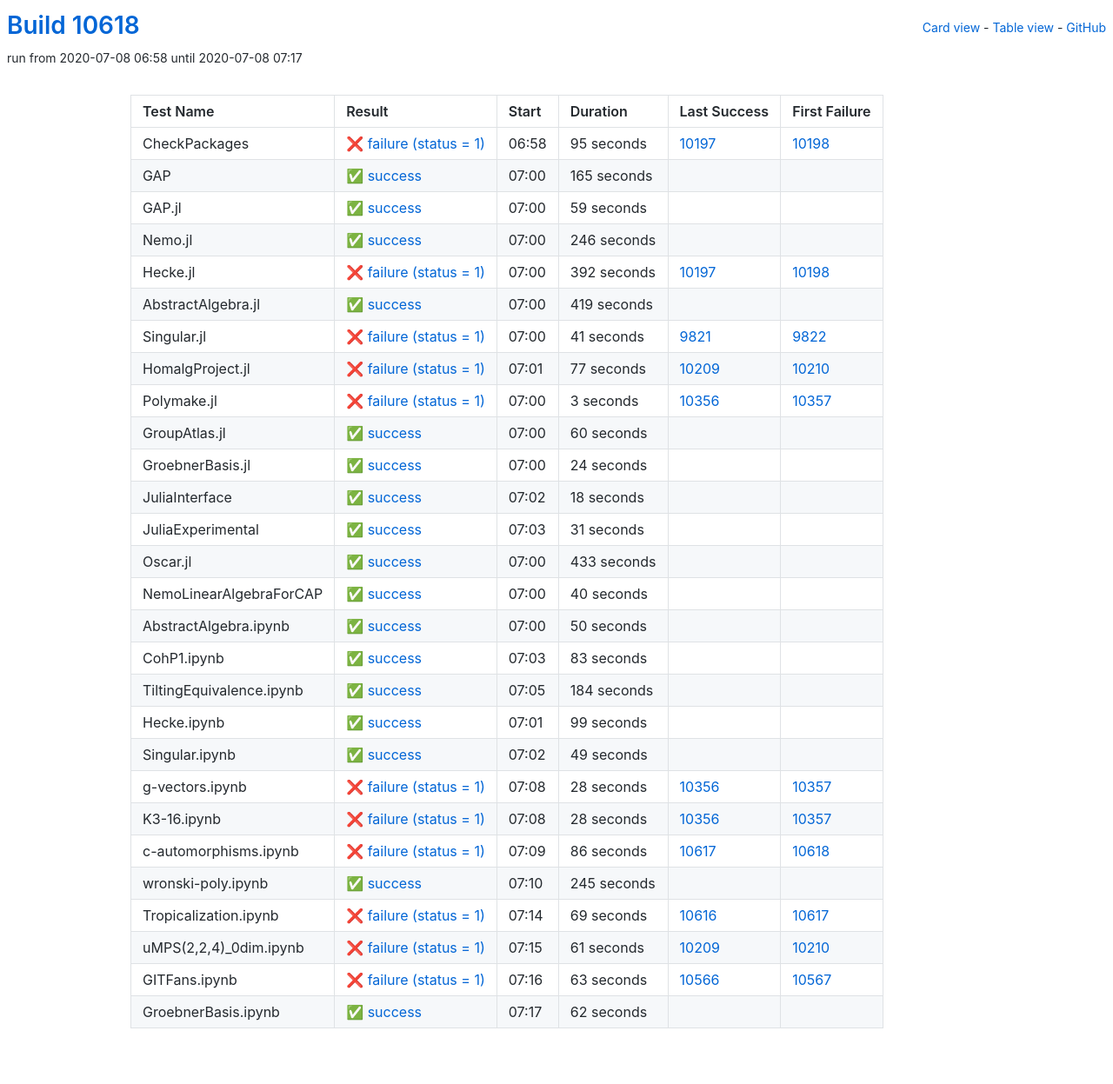
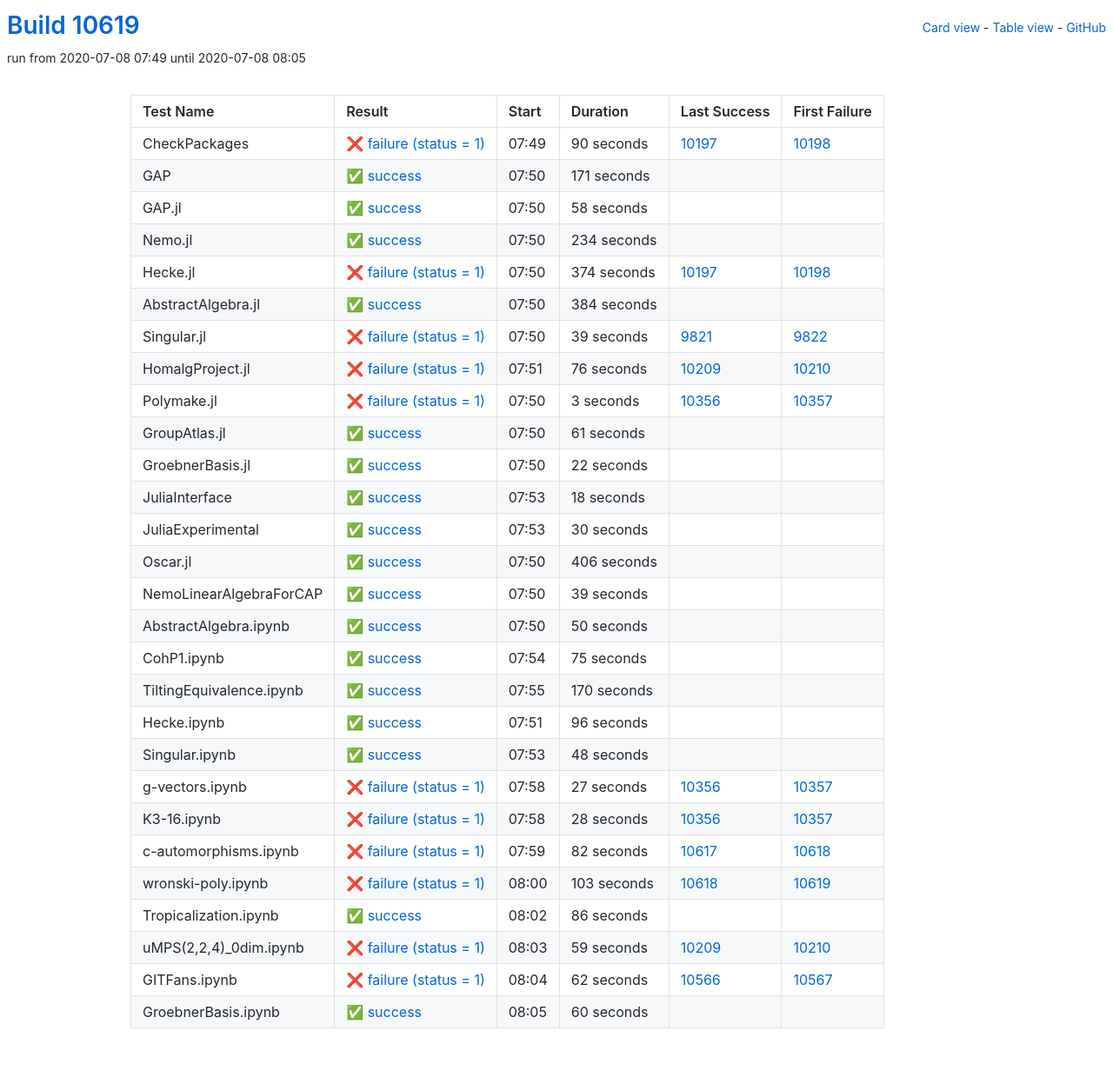
Before and after one commit to oscar-system/oscar-ci-status, a Jekyll site: the page built from table.html, in a window 1280 px wide. Shown: the whole page at 87% size. Built offline with Jekyll 4.4.1, drawn with Linux system fonts in a browser that asks for light colours.

Commit message:
Build #10619

```diff
--- a/_data/ci.yml
+++ b/_data/ci.yml
@@ -1,6 +1,6 @@
 ---
-build: 10618
-build_url: https://oscarci.mathematik.uni-kl.de/job/oscar/10618/
+build: 10619
+build_url: https://oscarci.mathematik.uni-kl.de/job/oscar/10619/
 job: oscar
 organization: oscar-system
 repo: oscar-ci-status
@@ -8,104 +8,104 @@
 tests:
 - name: CheckPackages
   id: checkpackages
-  log: https://oscarci.mathematik.uni-kl.de/job/oscar/10618/artifact/logs/build-10618/CheckPackages.log
-  start: 2020-07-08 06:58
+  log: https://oscarci.mathematik.uni-kl.de/job/oscar/10619/artifact/logs/build-10619/CheckPackages.log
+  start: 2020-07-08 07:49
   success: false
   exitcode: 1
   status: failure
-  duration: 95
+  duration: 90
   last_success: 10197
   last_success_url: https://oscarci.mathematik.uni-kl.de/job/oscar/10197/
   first_failure: 10198
   first_failure_url: https://oscarci.mathematik.uni-kl.de/job/oscar/10198/
 - name: GAP
   id: gap
-  log: https://oscarci.mathematik.uni-kl.de/job/oscar/10618/artifact/logs/build-10618/GAP.log
-  start: 2020-07-08 07:00
+  log: https://oscarci.mathematik.uni-kl.de/job/oscar/10619/artifact/logs/build-10619/GAP.log
+  start: 2020-07-08 07:50
   success: true
   exitcode: 0
   status: success
-  duration: 165
+  duration: 171
   last_success: false
   last_success_url:
   first_failure: false
   first_failure_url:
 - name: GAP.jl
   id: gap-jl
-  log: https://oscarci.mathematik.uni-kl.de/job/oscar/10618/artifact/logs/build-10618/GAP.jl.log
-  start: 2020-07-08 07:00
+  log: https://oscarci.mathematik.uni-kl.de/job/oscar/10619/artifact/logs/build-10619/GAP.jl.log
+  start: 2020-07-08 07:50
   success: true
   exitcode: 0
   status: success
-  duration: 59
+  duration: 58
   last_success: false
   last_success_url:
   first_failure: false
   first_failure_url:
 - name: Nemo.jl
   id: nemo-jl
-  log: https://oscarci.mathematik.uni-kl.de/job/oscar/10618/artifact/logs/build-10618/Nemo.jl.log
-  start: 2020-07-08 07:00
+  log: https://oscarci.mathematik.uni-kl.de/job/oscar/10619/artifact/logs/build-10619/Nemo.jl.log
+  start: 2020-07-08 07:50
   success: true
   exitcode: 0
   status: success
-  duration: 246
+  duration: 234
   last_success: false
   last_success_url:
   first_failure: false
   first_failure_url:
 - name: Hecke.jl
   id: hecke-jl
-  log: https://oscarci.mathematik.uni-kl.de/job/oscar/10618/artifact/logs/build-10618/Hecke.jl.log
-  start: 2020-07-08 07:00
+  log: https://oscarci.mathematik.uni-kl.de/job/oscar/10619/artifact/logs/build-10619/Hecke.jl.log
+  start: 2020-07-08 07:50
   success: false
   exitcode: 1
   status: failure
-  duration: 392
+  duration: 374
   last_success: 10197
   last_success_url: https://oscarci.mathematik.uni-kl.de/job/oscar/10197/
   first_failure: 10198
   first_failure_url: https://oscarci.mathematik.uni-kl.de/job/oscar/10198/
 - name: AbstractAlgebra.jl
   id: abstractalgebra-jl
-  log: https://oscarci.mathematik.uni-kl.de/job/oscar/10618/artifact/logs/build-10618/AbstractAlgebra.jl.log
-  start: 2020-07-08 07:00
+  log: https://oscarci.mathematik.uni-kl.de/job/oscar/10619/artifact/logs/build-10619/AbstractAlgebra.jl.log
+  start: 2020-07-08 07:50
   success: true
   exitcode: 0
   status: success
-  duration: 419
+  duration: 384
   last_success: false
   last_success_url:
   first_failure: false
   first_failure_url:
 - name: Singular.jl
   id: singular-jl
-  log: https://oscarci.mathematik.uni-kl.de/job/oscar/10618/artifact/logs/build-10618/Singular.jl.log
-  start: 2020-07-08 07:00
+  log: https://oscarci.mathematik.uni-kl.de/job/oscar/10619/artifact/logs/build-10619/Singular.jl.log
+  start: 2020-07-08 07:50
   success: false
   exitcode: 1
   status: failure
-  duration: 41
+  duration: 39
   last_success: 9821
   last_success_url: https://oscarci.mathematik.uni-kl.de/job/oscar/9821/
   first_failure: 9822
   first_failure_url: https://oscarci.mathematik.uni-kl.de/job/oscar/9822/
 - name: HomalgProject.jl
   id: homalgproject-jl
-  log: https://oscarci.mathematik.uni-kl.de/job/oscar/10618/artifact/logs/build-10618/HomalgProject.jl.log
-  start: 2020-07-08 07:01
+  log: https://oscarci.mathematik.uni-kl.de/job/oscar/10619/artifact/logs/build-10619/HomalgProject.jl.log
+  start: 2020-07-08 07:51
   success: false
   exitcode: 1
   status: failure
-  duration: 77
+  duration: 76
   last_success: 10209
   last_success_url: https://oscarci.mathematik.uni-kl.de/job/oscar/10209/
   first_failure: 10210
   first_failure_url: https://oscarci.mathematik.uni-kl.de/job/oscar/10210/
 - name: Polymake.jl
   id: polymake-jl
-  log: https://oscarci.mathematik.uni-kl.de/job/oscar/10618/artifact/logs/build-10618/Polymake.jl.log
-  start: 2020-07-08 07:00
+  log: https://oscarci.mathematik.uni-kl.de/job/oscar/10619/artifact/logs/build-10619/Polymake.jl.log
+  start: 2020-07-08 07:50
   success: false
   exitcode: 1
   status: failure
@@ -116,32 +116,32 @@
   first_failure_url: https://oscarci.mathematik.uni-kl.de/job/oscar/10357/
 - name: GroupAtlas.jl
   id: groupatlas-jl
-  log: https://oscarci.mathematik.uni-kl.de/job/oscar/10618/artifact/logs/build-10618/GroupAtlas.jl.log
-  start: 2020-07-08 07:00
+  log: https://oscarci.mathematik.uni-kl.de/job/oscar/10619/artifact/logs/build-10619/GroupAtlas.jl.log
+  start: 2020-07-08 07:50
   success: true
   exitcode: 0
   status: success
-  duration: 60
+  duration: 61
   last_success: false
   last_success_url:
   first_failure: false
   first_failure_url:
 - name: GroebnerBasis.jl
   id: groebnerbasis-jl
-  log: https://oscarci.mathematik.uni-kl.de/job/oscar/10618/artifact/logs/build-10618/GroebnerBasis.jl.log
-  start: 2020-07-08 07:00
+  log: https://oscarci.mathematik.uni-kl.de/job/oscar/10619/artifact/logs/build-10619/GroebnerBasis.jl.log
+  start: 2020-07-08 07:50
   success: true
   exitcode: 0
   status: success
-  duration: 24
+  duration: 22
   last_success: false
   last_success_url:
   first_failure: false
   first_failure_url:
 - name: JuliaInterface
   id: juliainterface
-  log: https://oscarci.mathematik.uni-kl.de/job/oscar/10618/artifact/logs/build-10618/JuliaInterface.log
-  start: 2020-07-08 07:02
+  log: https://oscarci.mathematik.uni-kl.de/job/oscar/10619/artifact/logs/build-10619/JuliaInterface.log
+  start: 2020-07-08 07:53
   success: true
   exitcode: 0
   status: success
@@ -152,44 +152,44 @@
   first_failure_url:
 - name: JuliaExperimental
   id: juliaexperimental
-  log: https://oscarci.mathematik.uni-kl.de/job/oscar/10618/artifact/logs/build-10618/JuliaExperimental.log
-  start: 2020-07-08 07:03
+  log: https://oscarci.mathematik.uni-kl.de/job/oscar/10619/artifact/logs/build-10619/JuliaExperimental.log
+  start: 2020-07-08 07:53
   success: true
   exitcode: 0
   status: success
-  duration: 31
+  duration: 30
   last_success: false
   last_success_url:
   first_failure: false
   first_failure_url:
 - name: Oscar.jl
   id: oscar-jl
-  log: https://oscarci.mathematik.uni-kl.de/job/oscar/10618/artifact/logs/build-10618/Oscar.jl.log
-  start: 2020-07-08 07:00
+  log: https://oscarci.mathematik.uni-kl.de/job/oscar/10619/artifact/logs/build-10619/Oscar.jl.log
+  start: 2020-07-08 07:50
   success: true
   exitcode: 0
   status: success
-  duration: 433
+  duration: 406
   last_success: false
   last_success_url:
   first_failure: false
   first_failure_url:
 - name: NemoLinearAlgebraForCAP
   id: nemolinearalgebraforcap
-  log: https://oscarci.mathematik.uni-kl.de/job/oscar/10618/artifact/logs/build-10618/NemoLinearAlgebraForCAP.log
-  start: 2020-07-08 07:00
+  log: https://oscarci.mathematik.uni-kl.de/job/oscar/10619/artifact/logs/build-10619/NemoLinearAlgebraForCAP.log
+  start: 2020-07-08 07:50
   success: true
   exitcode: 0
   status: success
-  duration: 40
+  duration: 39
   last_success: false
   last_success_url:
   first_failure: false
   first_failure_url:
 - name: AbstractAlgebra.ipynb
   id: abstractalgebra-ipynb
-  log: https://oscarci.mathematik.uni-kl.de/job/oscar/10618/artifact/logs/build-10618/AbstractAlgebra.ipynb.log
-  start: 2020-07-08 07:00
+  log: https://oscarci.mathematik.uni-kl.de/job/oscar/10619/artifact/logs/build-10619/AbstractAlgebra.ipynb.log
+  start: 2020-07-08 07:50
   success: true
   exitcode: 0
   status: success
@@ -200,68 +200,68 @@
   first_failure_url:
 - name: CohP1.ipynb
   id: cohp1-ipynb
-  log: https://oscarci.mathematik.uni-kl.de/job/oscar/10618/artifact/logs/build-10618/CohP1.ipynb.log
-  start: 2020-07-08 07:03
+  log: https://oscarci.mathematik.uni-kl.de/job/oscar/10619/artifact/logs/build-10619/CohP1.ipynb.log
+  start: 2020-07-08 07:54
   success: true
   exitcode: 0
   status: success
-  duration: 83
+  duration: 75
   last_success: false
   last_success_url:
   first_failure: false
   first_failure_url:
 - name: TiltingEquivalence.ipynb
   id: tiltingequivalence-ipynb
-  log: https://oscarci.mathematik.uni-kl.de/job/oscar/10618/artifact/logs/build-10618/TiltingEquivalence.ipynb.log
-  start: 2020-07-08 07:05
+  log: https://oscarci.mathematik.uni-kl.de/job/oscar/10619/artifact/logs/build-10619/TiltingEquivalence.ipynb.log
+  start: 2020-07-08 07:55
   success: true
   exitcode: 0
   status: success
-  duration: 184
+  duration: 170
   last_success: false
   last_success_url:
   first_failure: false
   first_failure_url:
 - name: Hecke.ipynb
   id: hecke-ipynb
-  log: https://oscarci.mathematik.uni-kl.de/job/oscar/10618/artifact/logs/build-10618/Hecke.ipynb.log
-  start: 2020-07-08 07:01
+  log: https://oscarci.mathematik.uni-kl.de/job/oscar/10619/artifact/logs/build-10619/Hecke.ipynb.log
+  start: 2020-07-08 07:51
   success: true
   exitcode: 0
   status: success
-  duration: 99
+  duration: 96
   last_success: false
   last_success_url:
   first_failure: false
   first_failure_url:
 - name: Singular.ipynb
   id: singular-ipynb
-  log: https://oscarci.mathematik.uni-kl.de/job/oscar/10618/artifact/logs/build-10618/Singular.ipynb.log
-  start: 2020-07-08 07:02
+  log: https://oscarci.mathematik.uni-kl.de/job/oscar/10619/artifact/logs/build-10619/Singular.ipynb.log
+  start: 2020-07-08 07:53
   success: true
   exitcode: 0
   status: success
-  duration: 49
+  duration: 48
   last_success: false
   last_success_url:
   first_failure: false
   first_failure_url:
 - name: g-vectors.ipynb
   id: g-vectors-ipynb
-  log: https://oscarci.mathematik.uni-kl.de/job/oscar/10618/artifact/logs/build-10618/g-vectors.ipynb.log
-  start: 2020-07-08 07:08
+  log: https://oscarci.mathematik.uni-kl.de/job/oscar/10619/artifact/logs/build-10619/g-vectors.ipynb.log
+  start: 2020-07-08 07:58
   success: false
   exitcode: 1
   status: failure
-  duration: 28
+  duration: 27
   last_success: 10356
   last_success_url: https://oscarci.mathematik.uni-kl.de/job/oscar/10356/
   first_failure: 10357
   first_failure_url: https://oscarci.mathematik.uni-kl.de/job/oscar/10357/
 - name: K3-16.ipynb
   id: k3-16-ipynb
-  log: https://oscarci.mathematik.uni-kl.de/job/oscar/10618/artifact/logs/build-10618/K3-16.ipynb.log
-  start: 2020-07-08 07:08
+  log: https://oscarci.mathematik.uni-kl.de/job/oscar/10619/artifact/logs/build-10619/K3-16.ipynb.log
+  start: 2020-07-08 07:58
   success: false
   exitcode: 1
   status: failure
@@ -272,72 +272,72 @@
   first_failure_url: https://oscarci.mathematik.uni-kl.de/job/oscar/10357/
 - name: c-automorphisms.ipynb
   id: c-automorphisms-ipynb
-  log: https://oscarci.mathematik.uni-kl.de/job/oscar/10618/artifact/logs/build-10618/c-automorphisms.ipynb.log
-  start: 2020-07-08 07:09
+  log: https://oscarci.mathematik.uni-kl.de/job/oscar/10619/artifact/logs/build-10619/c-automorphisms.ipynb.log
+  start: 2020-07-08 07:59
   success: false
   exitcode: 1
   status: failure
-  duration: 86
+  duration: 82
   last_success: 10617
   last_success_url: https://oscarci.mathematik.uni-kl.de/job/oscar/10617/
   first_failure: 10618
   first_failure_url: https://oscarci.mathematik.uni-kl.de/job/oscar/10618/
 - name: wronski-poly.ipynb
   id: wronski-poly-ipynb
-  log: https://oscarci.mathematik.uni-kl.de/job/oscar/10618/artifact/logs/build-10618/wronski-poly.ipynb.log
-  start: 2020-07-08 07:10
+  log: https://oscarci.mathematik.uni-kl.de/job/oscar/10619/artifact/logs/build-10619/wronski-poly.ipynb.log
+  start: 2020-07-08 08:00
+  success: false
+  exitcode: 1
+  status: failure
+  duration: 103
+  last_success: 10618
+  last_success_url: https://oscarci.mathematik.uni-kl.de/job/oscar/10618/
+  first_failure: 10619
+  first_failure_url: https://oscarci.mathematik.uni-kl.de/job/oscar/10619/
+- name: Tropicalization.ipynb
+  id: tropicalization-ipynb
+  log: https://oscarci.mathematik.uni-kl.de/job/oscar/10619/artifact/logs/build-10619/Tropicalization.ipynb.log
+  start: 2020-07-08 08:02
   success: true
   exitcode: 0
   status: success
-  duration: 245
+  duration: 86
   last_success: false
   last_success_url:
   first_failure: false
   first_failure_url:
-- name: Tropicalization.ipynb
-  id: tropicalization-ipynb
-  log: https://oscarci.mathematik.uni-kl.de/job/oscar/10618/artifact/logs/build-10618/Tropicalization.ipynb.log
-  start: 2020-07-08 07:14
+- name: uMPS(2,2,4)_0dim.ipynb
+  id: umps-2-2-4-0dim-ipynb
+  log: https://oscarci.mathematik.uni-kl.de/job/oscar/10619/artifact/logs/build-10619/uMPS-2-2-4-_0dim.ipynb.log
+  start: 2020-07-08 08:03
   success: false
   exitcode: 1
   status: failure
-  duration: 69
-  last_success: 10616
-  last_success_url: https://oscarci.mathematik.uni-kl.de/job/oscar/10616/
-  first_failure: 10617
-  first_failure_url: https://oscarci.mathematik.uni-kl.de/job/oscar/10617/
-- name: uMPS(2,2,4)_0dim.ipynb
-  id: umps-2-2-4-0dim-ipynb
-  log: https://oscarci.mathematik.uni-kl.de/job/oscar/10618/artifact/logs/build-10618/uMPS-2-2-4-_0dim.ipynb.log
-  start: 2020-07-08 07:15
-  success: false
-  exitcode: 1
-  status: failure
-  duration: 61
+  duration: 59
   last_success: 10209
   last_success_url: https://oscarci.mathematik.uni-kl.de/job/oscar/10209/
   first_failure: 10210
   first_failure_url: https://oscarci.mathematik.uni-kl.de/job/oscar/10210/
 - name: GITFans.ipynb
   id: gitfans-ipynb
-  log: https://oscarci.mathematik.uni-kl.de/job/oscar/10618/artifact/logs/build-10618/GITFans.ipynb.log
-  start: 2020-07-08 07:16
+  log: https://oscarci.mathematik.uni-kl.de/job/oscar/10619/artifact/logs/build-10619/GITFans.ipynb.log
+  start: 2020-07-08 08:04
   success: false
   exitcode: 1
   status: failure
-  duration: 63
+  duration: 62
   last_success: 10566
   last_success_url: https://oscarci.mathematik.uni-kl.de/job/oscar/10566/
   first_failure: 10567
   first_failure_url: https://oscarci.mathematik.uni-kl.de/job/oscar/10567/
 - name: GroebnerBasis.ipynb
   id: groebnerbasis-ipynb
-  log: https://oscarci.mathematik.uni-kl.de/job/oscar/10618/artifact/logs/build-10618/GroebnerBasis.ipynb.log
-  start: 2020-07-08 07:17
+  log: https://oscarci.mathematik.uni-kl.de/job/oscar/10619/artifact/logs/build-10619/GroebnerBasis.ipynb.log
+  start: 2020-07-08 08:05
   success: true
   exitcode: 0
   status: success
-  duration: 62
+  duration: 60
   last_success: false
   last_success_url:
   first_failure: false
```
Also changed, not shown: README.md.
